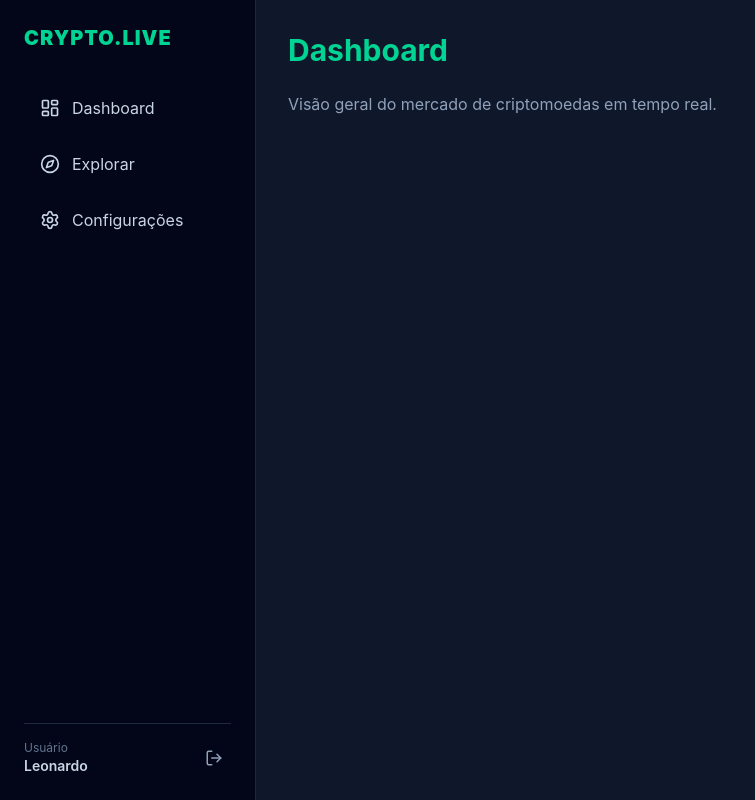
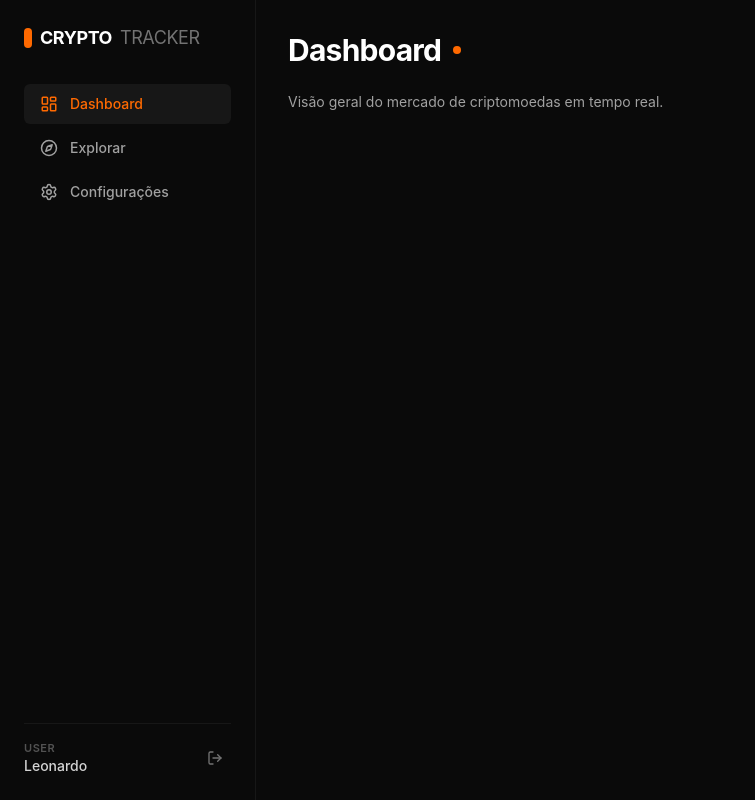
Before and after one commit to LeonardoEnnes/FDFE-2026, a React (Vite) app: page /login in a window 1280 px wide. Both pictures are taken after a click on the button "Entrar". Shown: the whole page, without its empty margins (0-755 px from the left). Built offline with nearby package versions, Linux system fonts and the light colour scheme.

Commit message:
feat: melhorando a UI alterando cores

```diff
--- a/src/components/Layout.tsx
+++ b/src/components/Layout.tsx
@@ -1,4 +1,4 @@
-import { Link, Outlet, useNavigate } from 'react-router-dom';
+import { Link, Outlet, useNavigate, useLocation } from 'react-router-dom';
 import { useAppStore } from '@/store/useAppStore';
 import { LayoutDashboard, Compass, Settings as SettingsIcon, LogOut } from 'lucide-react';
 
@@ -6,52 +6,84 @@ export default function Layout() {
   const logout = useAppStore((state) => state.logout);
   const user = useAppStore((state) => state.user);
   const navigate = useNavigate();
+  const location = useLocation();
 
   const handleLogout = () => {
     logout();
     navigate('/login');
   };
 
+  // Função auxiliar para marcar o link ativo de forma sutil
+  const isActive = (path: string) => location.pathname === path;
+
   return (
-    <div className="flex min-h-screen bg-slate-900 text-slate-100">
-      {/* Sidebar */}
-      <aside className="w-64 border-r border-slate-800 bg-slate-950 p-6 flex flex-col justify-between">
+    <div className="flex min-h-screen bg-black text-slate-200 antialiased selection:bg-orange-500 selection:text-black">
+
+      {/* Sidebar - Fundo cinza quase preto, borda fina separadora */}
+      <aside className="w-64 border-r border-neutral-900 bg-neutral-950 p-6 flex flex-col justify-between">
         <div className="space-y-8">
-          <div className="text-xl font-black text-emerald-400 tracking-wider">
-            CRYPTO.LIVE
+          {/* Logo Minimalista */}
+          <div className="text-lg font-bold tracking-tight text-white flex items-center gap-2">
+            <span className="w-2 h-5 bg-orange-500 rounded-sm"></span>
+            CRYPTO<span className="text-neutral-500 font-normal">TRACKER</span>
           </div>
-          <nav className="space-y-2">
-            <Link to="/" className="flex items-center gap-3 px-4 py-3 text-slate-300 hover:bg-slate-900 rounded-lg transition-all">
-              <LayoutDashboard size={20} /> Dashboard
+
+          {/* Navegação Sóbria */}
+          <nav className="space-y-1">
+            <Link
+              to="/"
+              className={`flex items-center gap-3 px-4 py-2.5 rounded-md text-sm font-medium transition-colors ${
+                isActive('/')
+                  ? 'bg-neutral-900 text-orange-500'
+                  : 'text-neutral-400 hover:bg-neutral-900/50 hover:text-neutral-200'
+              }`}
+            >
+              <LayoutDashboard size={18} /> Dashboard
             </Link>
-            <Link to="/explorer" className="flex items-center gap-3 px-4 py-3 text-slate-300 hover:bg-slate-900 rounded-lg transition-all">
-              <Compass size={20} /> Explorar
+            <Link
+              to="/explorer"
+              className={`flex items-center gap-3 px-4 py-2.5 rounded-md text-sm font-medium transition-colors ${
+                isActive('/explorer')
+                  ? 'bg-neutral-900 text-orange-500'
+                  : 'text-neutral-400 hover:bg-neutral-900/50 hover:text-neutral-200'
+              }`}
+            >
+              <Compass size={18} /> Explorar
             </Link>
-            <Link to="/settings" className="flex items-center gap-3 px-4 py-3 text-slate-300 hover:bg-slate-900 rounded-lg transition-all">
-              <SettingsIcon size={20} /> Configurações
+            <Link
+              to="/settings"
+              className={`flex items-center gap-3 px-4 py-2.5 rounded-md text-sm font-medium transition-colors ${
+                isActive('/settings')
+                  ? 'bg-neutral-900 text-orange-500'
+                  : 'text-neutral-400 hover:bg-neutral-900/50 hover:text-neutral-200'
+              }`}
+            >
+              <SettingsIcon size={18} /> Configurações
             </Link>
           </nav>
         </div>
 
-        {/* Perfil & Logout */}
-        <div className="border-t border-slate-800 pt-4 flex items-center justify-between">
+        {/* Perfil Inferior Limpo */}
+        <div className="border-t border-neutral-900 pt-4 flex items-center justify-between">
           <div className="truncate pr-2">
-            <p className="text-xs text-slate-500">Usuário</p>
-            <p className="text-sm font-semibold text-slate-300 truncate">{user?.username}</p>
+            <p className="text-[11px] uppercase tracking-wider text-neutral-600 font-semibold">User</p>
+            <p className="text-sm font-medium text-neutral-300 truncate">{user?.username}</p>
           </div>
           <button
             onClick={handleLogout}
-            className="p-2 text-slate-400 hover:text-red-400 rounded-lg hover:bg-slate-900 transition-all"
-            title="Sair"
+            className="p-2 text-neutral-500 hover:text-orange-500 rounded-md hover:bg-neutral-900 transition-colors"
+            title="Sair do sistema"
           >
-            <LogOut size={18} />
+            <LogOut size={16} />
           </button>
         </div>
       </aside>
 
-      {/* Conteúdo Principal da Rota Ativa */}
-      <main className="flex-1 p-8 overflow-y-auto">
-        <Outlet />
+      {/* Área de Conteúdo */}
+      <main className="flex-1 bg-neutral-950 p-8 overflow-y-auto">
+        <div className="max-w-7xl mx-auto">
+          <Outlet />
+        </div>
       </main>
     </div>
   );
--- a/src/index.css
+++ b/src/index.css
@@ -1,5 +1,5 @@
 @import "tailwindcss";
 
 body {
-  @apply bg-slate-900 text-slate-100;
+  @apply bg-black text-slate-200;
 }
--- a/src/pages/CoinDetail.tsx
+++ b/src/pages/CoinDetail.tsx
@@ -5,8 +5,10 @@ export default function CoinDetail() {
 
   return (
     <div className="space-y-6">
-      <h1 className="text-3xl font-bold text-emerald-400 capitalize">Detalhes: {id} </h1>
-      <p className="text-slate-400">Gráfico reativo recebendo dados via WebSocket.</p>
+      <h1 className="text-3xl font-bold text-white tracking-tight">
+        Detalhes: <span className="text-orange-500 capitalize">{id}</span>
+      </h1>
+      <p className="text-neutral-400 text-sm">Gráfico reativo recebendo dados via WebSocket.</p>
     </div>
   );
 }
--- a/src/pages/Dashboard.tsx
+++ b/src/pages/Dashboard.tsx
@@ -1,9 +1,15 @@
 export default function Dashboard() {
   return (
     <div className="space-y-6">
-      <h1 className="text-3xl font-bold text-emerald-400">Dashboard </h1>
-      <p className="text-slate-400">Visão geral do mercado de criptomoedas em tempo real.</p>
-      {/* futuros cards conectados ao WebSocket - ver como fazer essa parte dps*/}
+      <div className="flex items-center gap-3">
+        <h1 className="text-3xl font-bold text-white tracking-tight">Dashboard</h1>
+        <span className="flex h-2 w-2 relative">
+          <span className="animate-ping absolute inline-flex h-full w-full rounded-full bg-orange-400 opacity-75"></span>
+          <span className="relative inline-flex rounded-full h-2 w-2 bg-orange-500"></span>
+        </span>
+      </div>
+      <p className="text-neutral-400 text-sm">Visão geral do mercado de criptomoedas em tempo real.</p>
+      {/* Futuros cards conectados ao WebSocket ficarão aqui */}
     </div>
   );
 }
--- a/src/pages/Explorer.tsx
+++ b/src/pages/Explorer.tsx
@@ -1,8 +1,8 @@
 export default function Explorer() {
   return (
     <div className="space-y-6">
-      <h1 className="text-3xl font-bold text-slate-100">Explorar Moedas </h1>
-      <p className="text-slate-400">Listagem filtrável e pesquisável de ativos.</p>
+      <h1 className="text-3xl font-bold text-white tracking-tight">Explorar Moedas</h1>
+      <p className="text-neutral-400 text-sm">Listagem filtrável e pesquisável de ativos.</p>
     </div>
   );
 }
--- a/src/pages/Login.tsx
+++ b/src/pages/Login.tsx
@@ -1,4 +1,4 @@
-import { useAppStore } from '../store/useAppStore';
+import { useAppStore } from '@/store/useAppStore';
 import { Navigate } from 'react-router-dom';
 
 export default function Login() {
@@ -8,17 +8,20 @@ export default function Login() {
   if (isAuthenticated) return <Navigate to="/" replace />;
 
   return (
-    <div className="flex min-h-screen items-center justify-center bg-slate-900 px-4">
-      <div className="w-full max-w-sm rounded-lg border border-slate-800 bg-slate-950 p-8 shadow-xl">
-        <h2 className="mb-6 text-center text-3xl font-extrabold text-emerald-400">
-          CryptoTracker
-        </h2>
-        <p className="mb-6 text-center text-sm text-slate-400">
+    <div className="flex min-h-screen items-center justify-center bg-black px-4 antialiased">
+      <div className="w-full max-w-sm rounded-lg border border-neutral-900 bg-neutral-950 p-8 shadow-2xl">
+        <div className="mb-6 flex justify-center items-center gap-2">
+          <span className="w-2 h-6 bg-orange-500 rounded-sm"></span>
+          <h2 className="text-3xl font-extrabold text-white tracking-tight">
+            CRYPTO<span className="text-neutral-500 font-normal">TRACKER</span>
+          </h2>
+        </div>
+        <p className="mb-6 text-center text-sm text-neutral-400">
           Acesse o painel em tempo real
         </p>
         <button
           onClick={() => login('Leonardo')}
-          className="w-full rounded-lg bg-emerald-500 py-3 text-sm font-bold text-slate-950 transition-all hover:bg-emerald-400 active:scale-[0.98]"
+          className="w-full rounded-lg bg-orange-500 py-3 text-sm font-bold text-black transition-all hover:bg-orange-400 active:scale-[0.98]"
         >
           Entrar
         </button>
--- a/src/pages/Settings.tsx
+++ b/src/pages/Settings.tsx
@@ -4,16 +4,23 @@ export default function Settings() {
   const { theme, toggleTheme } = useAppStore();
 
   return (
-    <div className="space-y-6">
-      <h1 className="text-3xl font-bold text-slate-100">Configurações </h1>
-      <div className="rounded-lg border border-slate-800 bg-slate-950 p-6">
-        <h2 className="text-lg font-medium text-slate-200 mb-4">Preferências do Sistema </h2>
-        <button
-          onClick={toggleTheme}
-          className="px-4 py-2 bg-slate-800 hover:bg-slate-700 rounded text-sm transition-all"
-        >
-          Tema Atual: <span className="font-bold text-emerald-400 uppercase">{theme}</span>
-        </button>
+    <div className="space-y-6 antialiased">
+      <h1 className="text-3xl font-bold text-white tracking-tight">Configurações</h1>
+
+      <div className="rounded-lg border border-neutral-900 bg-neutral-950 p-6">
+        <h2 className="text-lg font-medium text-neutral-200 mb-4">Preferências do Sistema</h2>
+
+        <div className="flex flex-col gap-2">
+          <p className="text-sm text-neutral-400">
+            Altere o comportamento visual da aplicação. O estado é persistido automaticamente.
+          </p>
+          <button
+            onClick={toggleTheme}
+            className="w-fit mt-2 px-4 py-2 bg-neutral-900 border border-neutral-800 hover:border-orange-500 hover:text-orange-500 rounded text-sm font-medium transition-all uppercase"
+          >
+            Tema Atual: <span className="font-bold text-orange-500">{theme}</span>
+          </button>
+        </div>
       </div>
     </div>
   );
```
